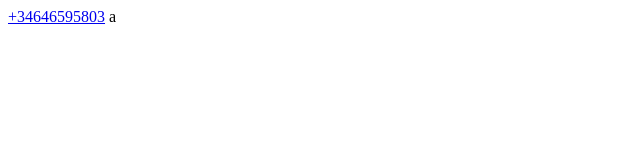
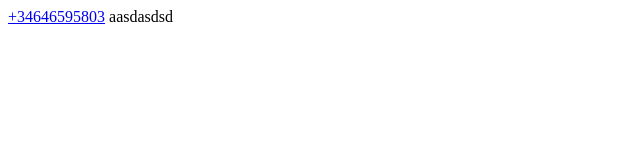
Before and after one commit to cristianfonolla/tinkeringTouches, a website: page clickToCall.html in a window 1280 px wide. Shown: the full height of the page, 0-640 px from the left. Drawn offline with Linux system fonts and the light colour scheme.

Commit message:
added OGProtocol3

```diff
--- a/clickToCall.html
+++ b/clickToCall.html
@@ -12,6 +12,6 @@
 <body>
 
 <a href="tel:+34686675835">+34646595803</a>
-a
+aasdasdsd
 </body>
 </html>
```
